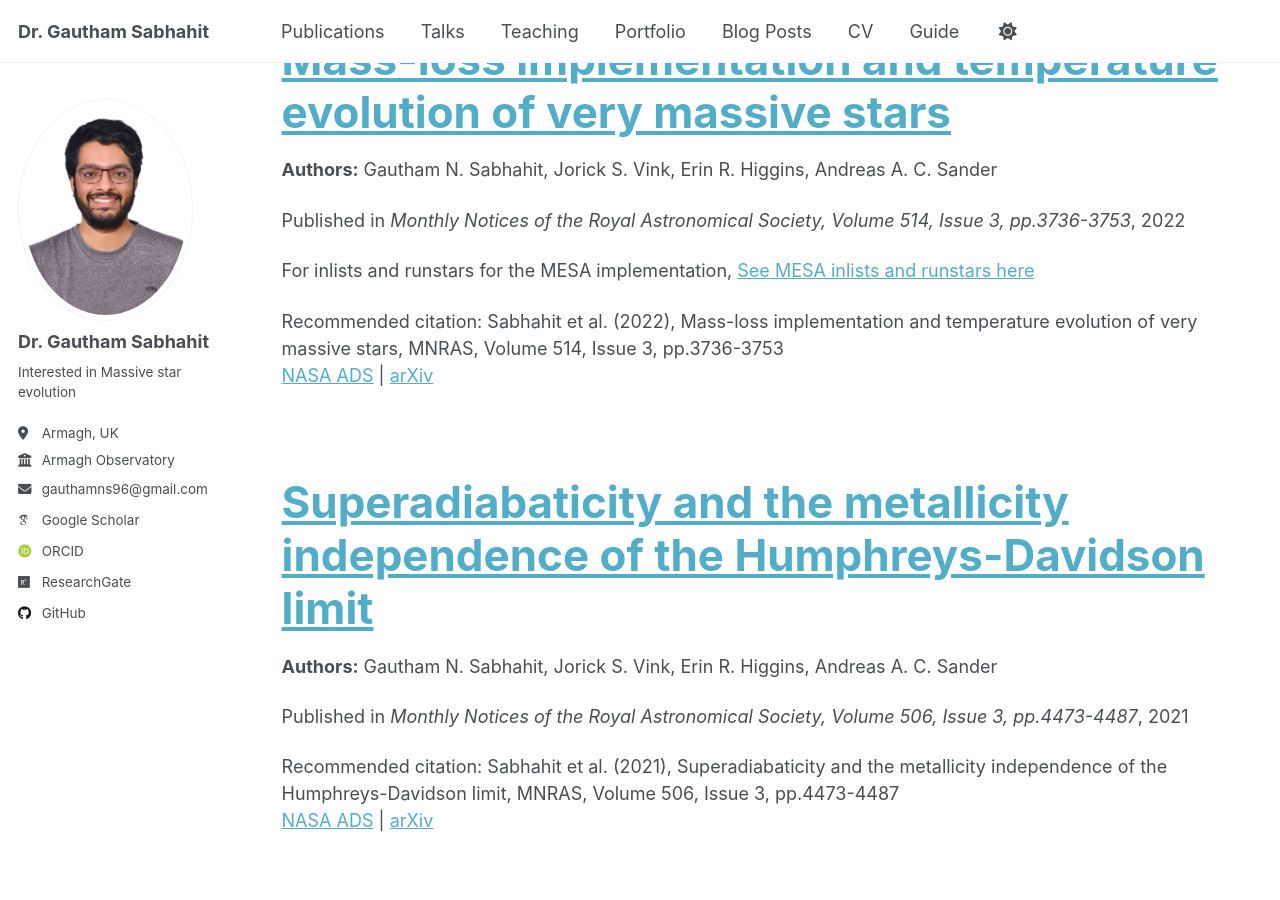
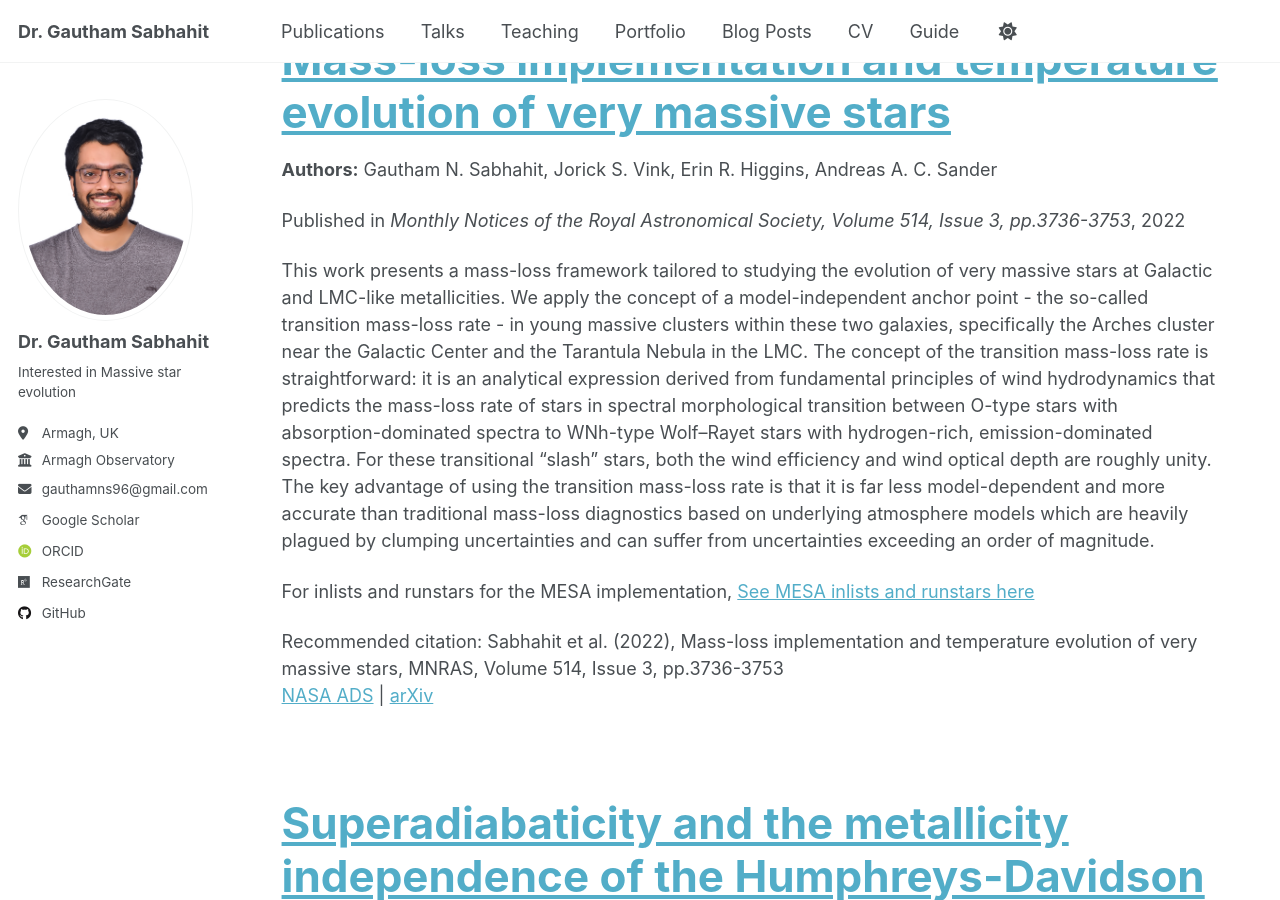
Before and after one commit to Mdot-com/mdot.com, a Jekyll site: the page built from _pages/publications.html, in a window 1280 px wide and 900 px high, scrolled down 2237 px. Built offline with Jekyll 4.4.1, drawn with Linux system fonts in a browser that asks for light colours; some web fonts are replaced.

Commit message:
Update 2022-08-01-VMS_high_Z.md

```diff
--- a/_publications/2022-08-01-VMS_high_Z.md
+++ b/_publications/2022-08-01-VMS_high_Z.md
@@ -3,7 +3,7 @@
 collection: publications
 category: manuscripts
 permalink: /publication/2022-08-01-VMS_high_Z
-excerpt: '
+excerpt: 'This work presents a mass-loss framework tailored to studying the evolution of very massive stars at Galactic and LMC-like metallicities. We apply the concept of a model-independent anchor point - the so-called transition mass-loss rate - in young massive clusters within these two galaxies, specifically the Arches cluster near the Galactic Center and the Tarantula Nebula in the LMC. The concept of the transition mass-loss rate is straightforward: it is an analytical expression derived from fundamental principles of wind hydrodynamics that predicts the mass-loss rate of stars in spectral morphological transition between O-type stars with absorption-dominated spectra to WNh-type Wolf–Rayet stars with hydrogen-rich, emission-dominated spectra. For these transitional “slash” stars, both the wind efficiency and wind optical depth are roughly unity. The key advantage of using the transition mass-loss rate is that it is far less model-dependent and more accurate than traditional mass-loss diagnostics based on underlying atmosphere models which are heavily plagued by clumping uncertainties and can suffer from uncertainties exceeding an order of magnitude.
 
 
 For inlists and runstars for the MESA implementation, [See MESA inlists and runstars here](https://github.com/Apophis-1/VMS_Paper1)'
```
